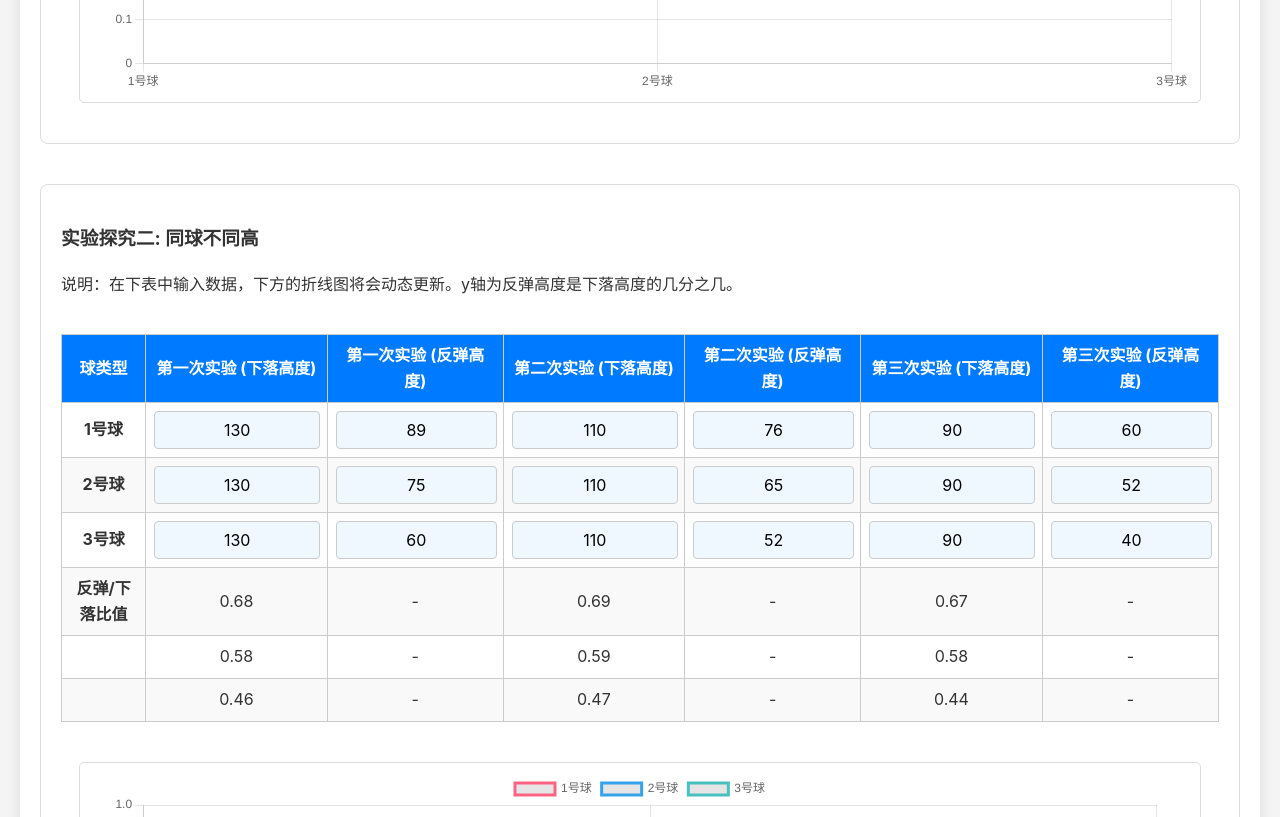
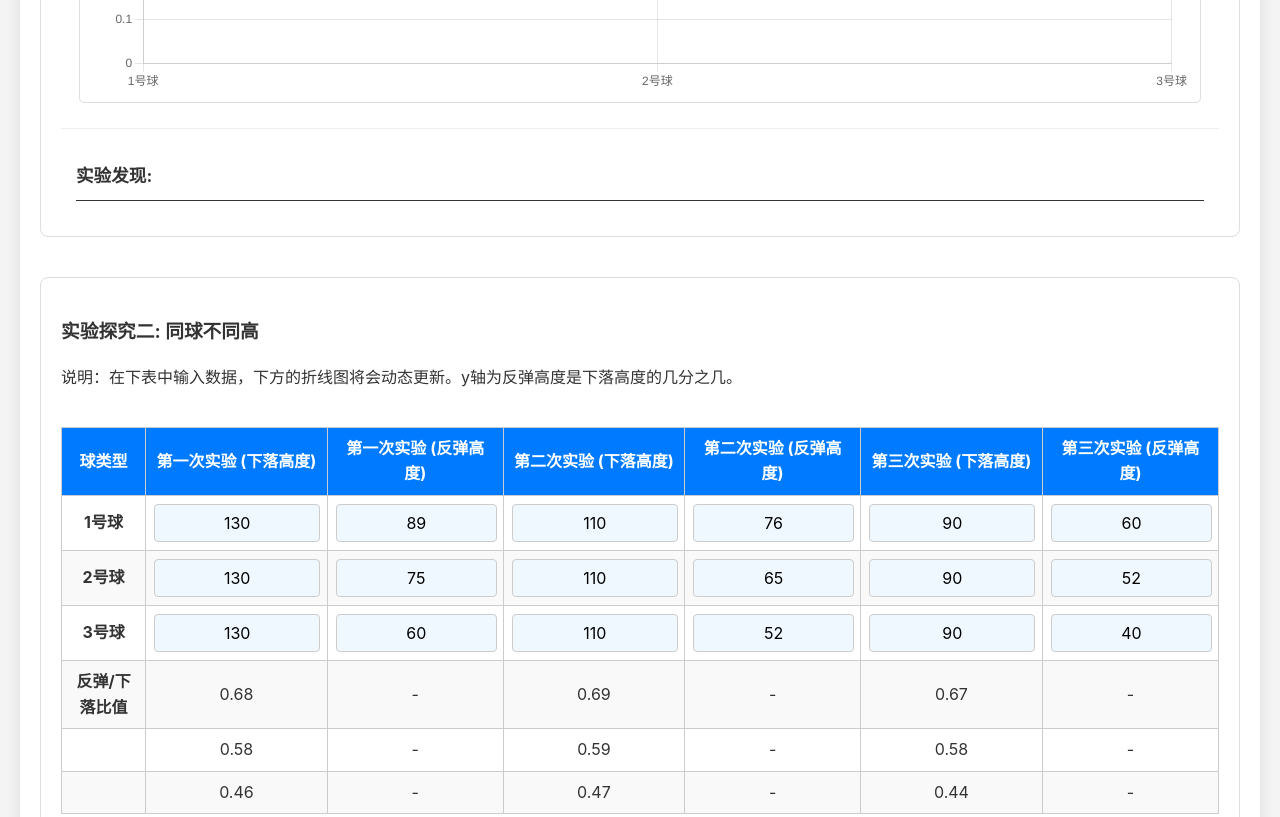
Before and after one commit to ocean-zhc/ball-rebound-experiment, a plain HTML site: page index.html in a window 1280 px wide. Shown: the part 1160-1977 px from the top of the page. Drawn offline with nearby package versions, Linux system fonts and the light colour scheme.

Commit message:
optimize code

```diff
--- a/index.html
+++ b/index.html
@@ -5,6 +5,24 @@
     <meta name="viewport" content="width=device-width, initial-scale=1.0">
     <title>球的反弹高度实验记录</title>
     <link rel="stylesheet" href="style.css">
+    <style>
+        /* 新增样式 */
+        .discovery {
+            margin-top: 25px;
+            padding: 15px;
+            border-top: 1px solid #eee;
+        }
+        .discovery p {
+            font-weight: bold;
+            font-size: 1.1em;
+            margin-bottom: 10px;
+        }
+        .discovery .underline {
+            width: 100%;
+            height: 1px;
+            background-color: #333;
+        }
+    </style>
 </head>
 <body>
 
@@ -62,6 +80,10 @@
             </div>
             <div class="chart-container">
                 <canvas id="chart-1"></canvas>
+            </div>
+            <div class="discovery">
+                <p>实验发现:</p>
+                <div class="underline"></div>
             </div>
         </div>
 
@@ -142,6 +164,10 @@
             <div class="chart-container">
                 <canvas id="chart-2"></canvas>
             </div>
+            <div class="discovery">
+                <p>实验发现:</p>
+                <div class="underline"></div>
+            </div>
         </div>
     </div>
 
```
Lines whose indentation alone changed are shown as unchanged.
